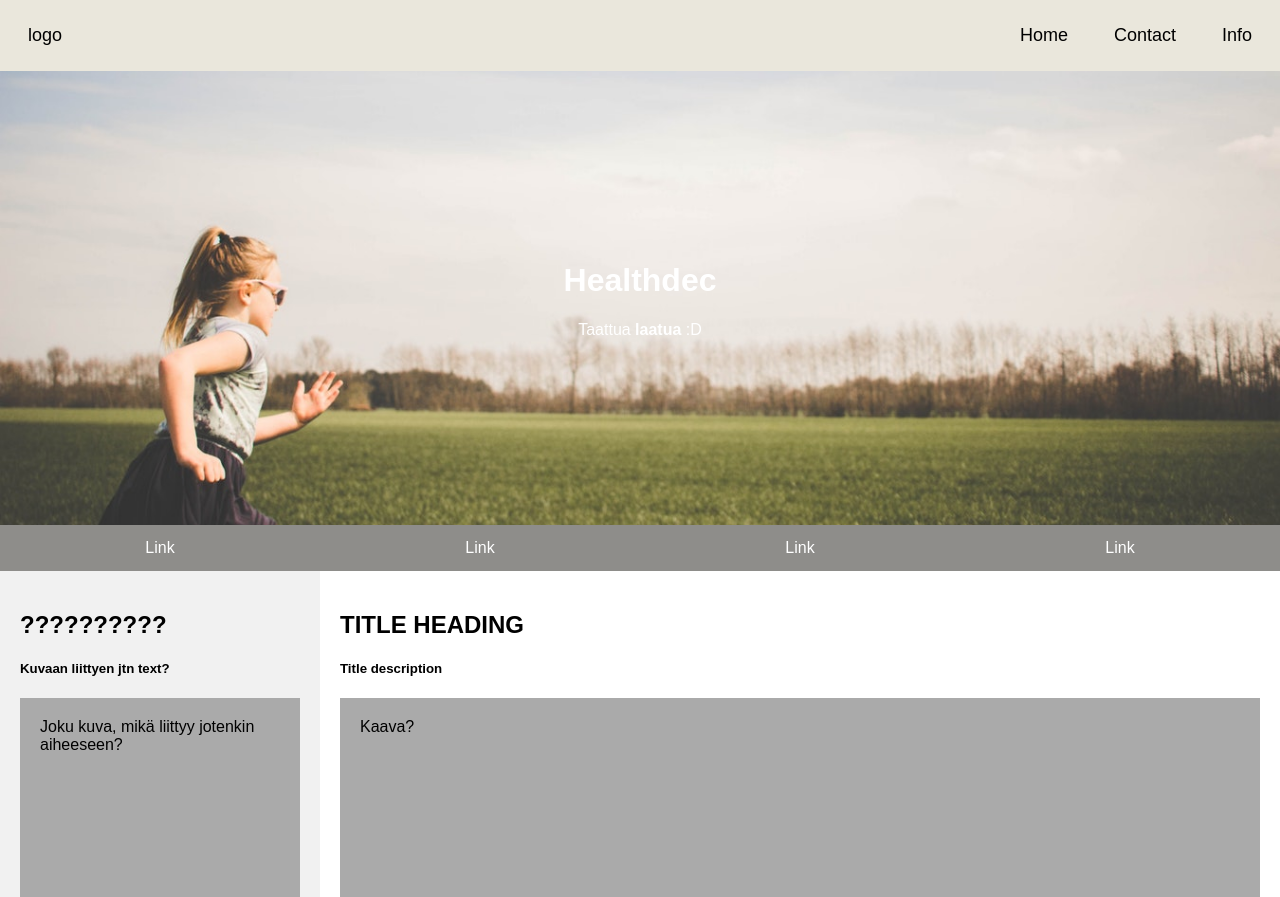
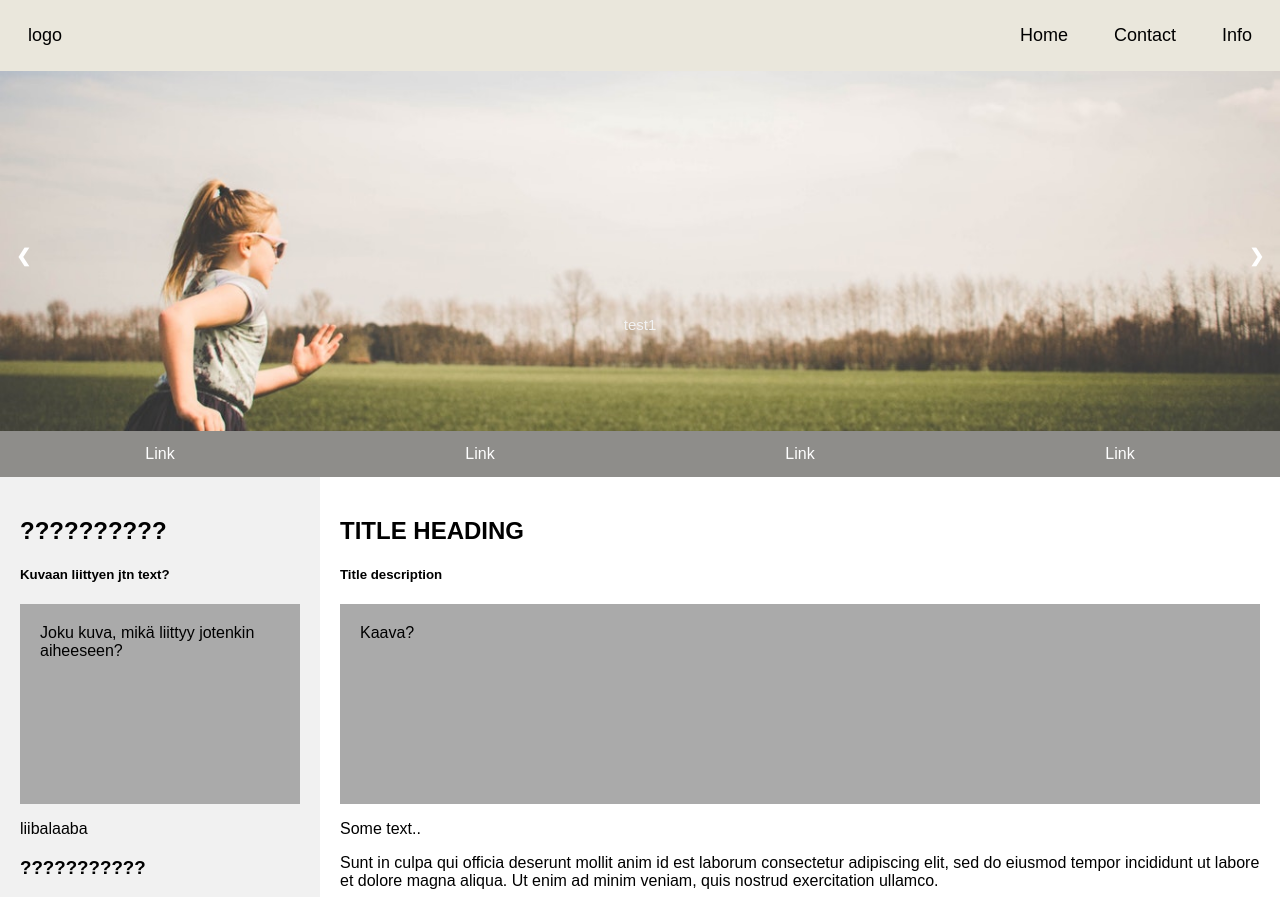
Before and after one commit to Void-Cloud/Healthdec, a PHP site: page /FirstPage.html in a window 1280 px wide. Shown: the top 897 px of the page. Run offline with PHP 8.4, Linux system fonts and the light colour scheme.

Commit message:
Vaihtuvat kuvat nettisivulle. Viel vähä rikki :D

```diff
--- a/Emtjtn/FirstPage.html
+++ b/Emtjtn/FirstPage.html
@@ -21,10 +21,32 @@
 </div>
 
   <!-- Header -->
-  <div class="header">
-    <h1>Healthdec</h1>
-    <p>Taattua<b> laatua</b> :D</p>
-  </div>
+    <div class="slideshow-container">
+
+      <div class="mySlides fade">
+        <div class="numbertext"></div>
+        <img src="cycle1.jpg" style="width:100%">
+        <div class="text">test1</div>
+      </div>
+
+      <div class="mySlides fade">
+        <div class="numbertext"></div>
+        <img src="cycle2.jpg" style="width:100%">
+        <div class="text">test2</div>
+      </div>
+
+      <div class="mySlides fade">
+        <div class="numbertext"></div>
+        <img src="cycle3.jpg" style="width:100%">
+        <div class="text">test3</div>
+      </div>
+
+      <a class="prev" onclick="plusSlides(-1)">&#10094;</a>
+      <a class="next" onclick="plusSlides(1)">&#10095;</a>
+
+    </div>
+
+
 
   <!-- Navigation Bar -->
   <div class="navbar">
@@ -67,7 +89,35 @@
     <p>© 2019 Healthdeck</p>
 </div>
 
-  </body>
-  </html>
+<script>
+  var slideIndex = 1;
+  showSlides(slideIndex);
+
+  function plusSlides(n) {
+    showSlides(slideIndex += n);
+  }
+
+  function currentSlide(n) {
+    showSlides(slideIndex = n);
+  }
+
+  function showSlides(n) {
+    var i;
+    var slides = document.getElementsByClassName("mySlides");
+    var dots = document.getElementsByClassName("dot");
+    if (n > slides.length) {slideIndex = 1}
+    if (n < 1) {slideIndex = slides.length}
+    for (i = 0; i < slides.length; i++) {
+        slides[i].style.display = "none";
+    }
+    for (i = 0; i < dots.length; i++) {
+        dots[i].className = dots[i].className.replace(" active", "");
+    }
+    slides[slideIndex-1].style.display = "block";
+    dots[slideIndex-1].className += " active";
+  }
+</script>
+
+
 </body>
 </html>
--- a/Emtjtn/firstpagecss.css
+++ b/Emtjtn/firstpagecss.css
@@ -10,12 +10,12 @@
 
   /* Header/logo Title */
   .header {
-    background: url(kuva1.jpg);
+    /* background: url(kuva1.jpg);
     background-repeat: no-repeat;
     object-fit: cover;
     background-size: cover;
     background-position: center;
-    padding: 170px;
+    padding: 170px; */
     text-align: center;
     width: 100%;
     color: white;
@@ -110,3 +110,84 @@
       flex-direction: column;
     }
   }
+  .mySlides {display: none}
+img {
+  vertical-align: middle;
+  object-fit: cover;
+  max-height: 360px;
+}
+
+/* Slideshow container */
+.slideshow-container {
+  position: relative;
+  margin: auto;
+}
+
+/* Next & previous buttons */
+.prev, .next {
+  cursor: pointer;
+  position: absolute;
+  top: 50%;
+  width: auto;
+  padding: 16px;
+  margin-top: -22px;
+  color: white;
+  font-weight: bold;
+  font-size: 18px;
+  transition: 0.6s ease;
+  border-radius: 0 3px 3px 0;
+  user-select: none;
+}
+
+/* Position the "next button" to the right */
+.next {
+  right: 0;
+  border-radius: 3px 0 0 3px;
+}
+
+/* On hover, add a black background color with a little bit see-through */
+.prev:hover, .next:hover {
+  background-color: rgba(0,0,0,0.8);
+}
+
+/* Caption text */
+.text {
+  color: #f2f2f2;
+  font-size: 15px;
+  padding: 8px 12px;
+  position: absolute;
+  bottom: 25%;
+  width: 100%;
+  text-align: center;
+}
+
+/* Number text (1/3 etc) */
+.numbertext {
+  color: #f2f2f2;
+  font-size: 12px;
+  padding: 8px 12px;
+  position: absolute;
+  top: 0;
+}
+/* Fading animation */
+.fade {
+  -webkit-animation-name: fade;
+  -webkit-animation-duration: 1.5s;
+  animation-name: fade;
+  animation-duration: 1.5s;
+}
+
+@-webkit-keyframes fade {
+  from {opacity: .4}
+  to {opacity: 1}
+}
+
+@keyframes fade {
+  from {opacity: .4}
+  to {opacity: 1}
+}
+
+/* On smaller screens, decrease text size */
+@media only screen and (max-width: 300px) {
+  .prev, .next,.text {font-size: 11px}
+}
```
Also changed, not shown: Emtjtn/cycle1.jpg (renamed from Emtjtn/kuva1.jpg), Emtjtn/cycle2.jpg (added), Emtjtn/cycle3.jpg (added).
